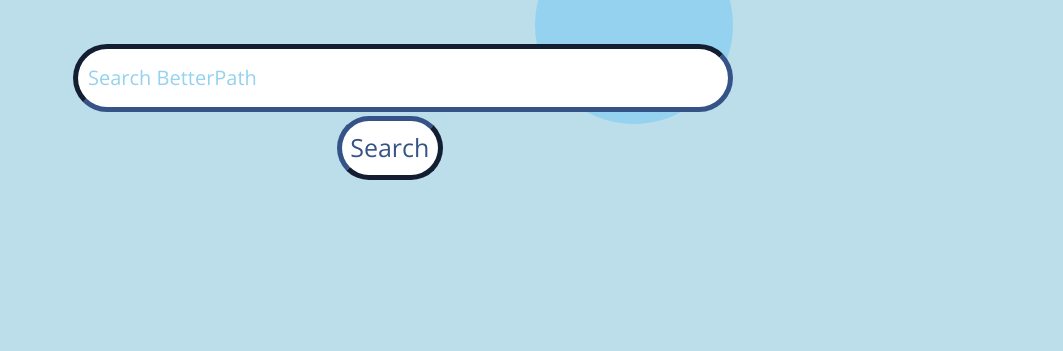
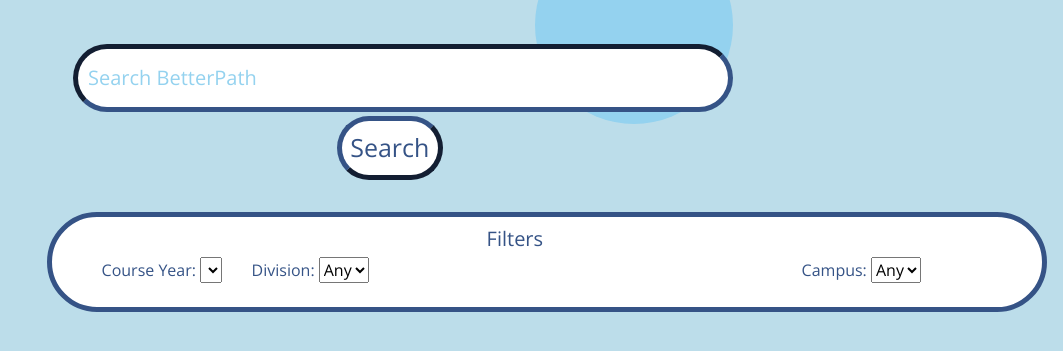
Before and after one commit to ECE444-2021Fall/project1-education-pathways-group-6-tensiletech, a Flask app: page / in a window 1320 px wide. Shown: the part 404-755 px from the top of the page, without its empty margins (257-1320 px from the left). Run offline with Flask 2, Linux system fonts and the light colour scheme; the visitor is signed in with stand-in values (Sample User, id 1); lists and menus that the app fills with data are empty; parts of the project's set-up code (start-up, migrations or seed data) failed here and were passed over; some libraries are stand-ins or nearby versions.

Commit message:
added the three filters plus added table headings to the results page

```diff
--- a/app/searching_filtering/routes.py
+++ b/app/searching_filtering/routes.py
@@ -62,6 +62,7 @@
     if course_list != None:
         if len(course_list):
             keys = course_list[0].keys()
-        course_list_cd = [{"Code": course["Code"], "Name": course["Name"]} for course in course_list]
-        print(course_list_cd)
-    return render_template('searchresults.html', keys=list(keys), results_form=results_form, data=course_list_cd)
+        course_list_limited = [{"Code": course["Code"], "Name": course["Name"], "Division" : course["Division"], \
+            "Course Level" : course["Course Level"], "Campus" : course["Campus"]} for course in course_list]
+        print(course_list_limited)
+    return render_template('searchresults.html', keys=list(keys), results_form=results_form, data=course_list_limited)
--- a/app/static/styles/search.css
+++ b/app/static/styles/search.css
@@ -54,3 +54,50 @@
 .centering {
     text-align: center;
 }
+
+.rectangle {
+    width:1000px;
+    height:100px;
+    border: solid;
+    border-color: #355386;
+    background-color: white;
+    border-width: 5px;
+    border-radius: 100px;
+    position: relative;
+    left: 23%;
+    top: 70vh;
+}
+
+.filter {
+    /* putting the styling of the dropdown in here */
+    color: #355386;
+    font-family: 'Open Sans';
+    font-size: 16px;
+    text-align: center;
+}
+
+.filter-title {
+    position: absolute;
+    left:435px;
+    top:10px;
+    color: #355386;
+    font: bolder;
+}
+
+.courseyear-filter {
+    position: absolute;
+    left:50px;
+    top:40px;
+}
+
+.division-filter {
+    position: absolute;
+    left:200px;
+    top:40px;
+}
+
+.campus-filter {
+    position: absolute;
+    left:750px;
+    top:40px;
+}
--- a/app/templates/_formhelpers.html
+++ b/app/templates/_formhelpers.html
@@ -1,5 +1,11 @@
 {% macro render_field(field) %}
     {{ field.label }} {{ field(**kwargs)|safe }}
+{% endmacro %}
+
+{% macro filter_render_field(field) %}
+    <div class="filter">
+        {{ field.label }} {{ field(**kwargs)|safe }}
+    </div>
 {% endmacro %}
 
 {% macro render_textfield(field) %}
--- a/app/templates/search.html
+++ b/app/templates/search.html
@@ -12,7 +12,7 @@
 {{ macros.navbar('search') }}
 <div class="search-form">
 
-    {% from "_formhelpers.html" import render_searchtextfield %}
+    {% from "_formhelpers.html" import render_searchtextfield, filter_render_field%}
     <form method="post">
         <!-- <div class="buttons-top-right"> -->
             <!-- {{ search_form.log_out(class="search-landing-button") }} -->
@@ -21,10 +21,22 @@
         <div class="middle-search">
             <h3>Welcome to BetterPath!</h3>
             <h3>Search For Courses</h3>
-                {{ render_searchtextfield(search_form.keywords) }}
+            {{ render_searchtextfield(search_form.keywords) }}
         </div>
         <div class="centering">
             {{ search_form.search(class="search-landing-button") }}
+        </div>
+        <div class="rectangle">
+            <h5 class="filter-title">Filters</h5>
+            <div class="courseyear-filter">
+                {{ filter_render_field(filter_form.select) }}
+            </div>
+            <div class="division-filter">
+                {{ filter_render_field(filter_form.divisions) }}
+            </div>
+            <div class="campus-filter">
+                {{ filter_render_field(filter_form.campuses) }}
+            </div>
         </div>
     </form>
 </div>
```
Also changed, not shown: app/static/styles/results.css (+13 -2 lines), app/templates/searchresults.html (+13 -1 lines).
